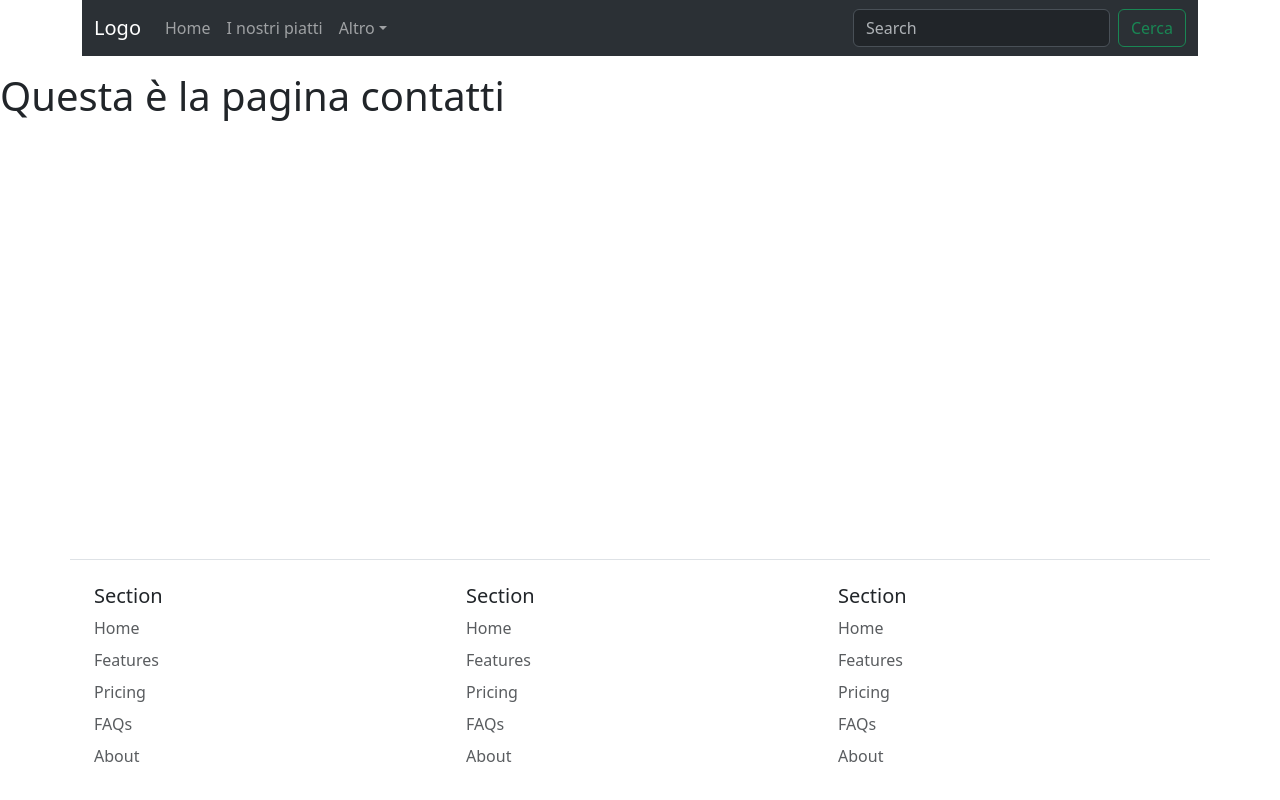
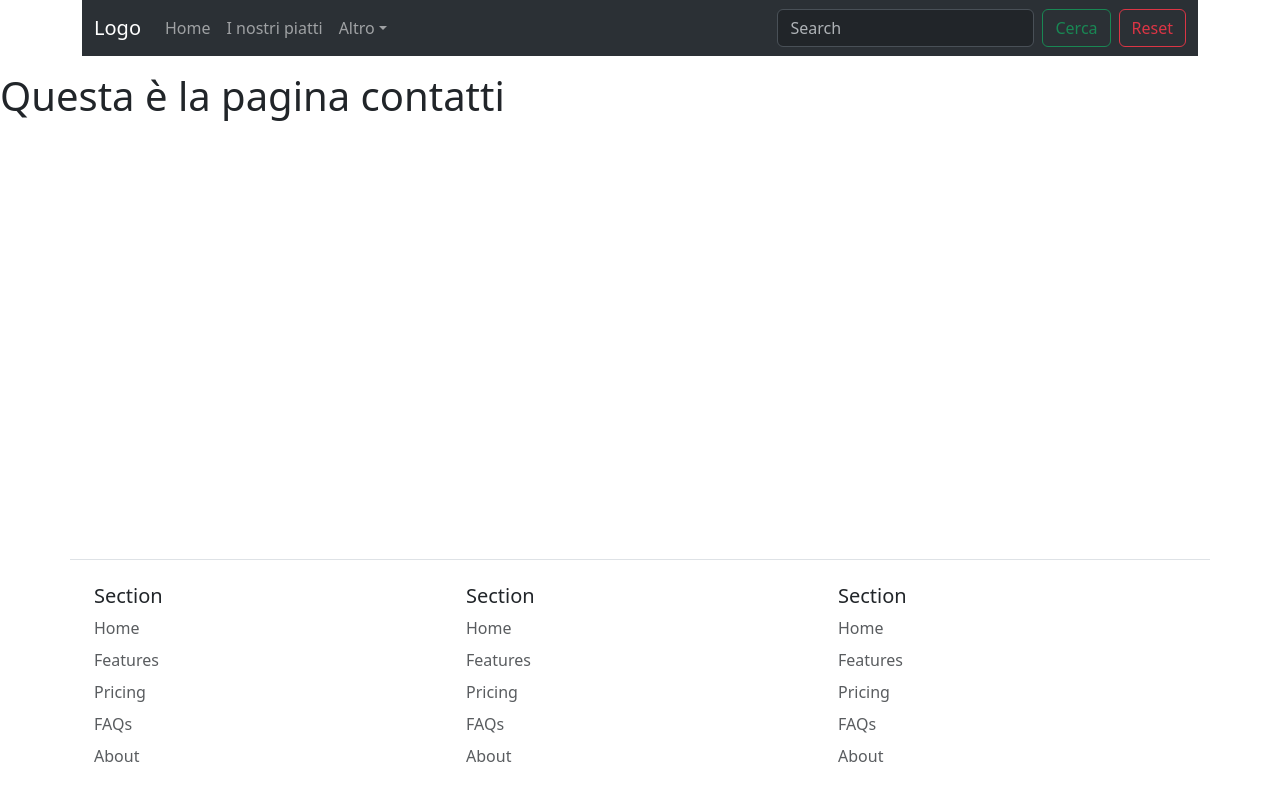
Before and after one commit to antoniorusso2/restaurant-webapp, a React app: page /contacts in a window 1280 px wide. Built offline with nearby package versions, Linux system fonts and the light colour scheme; no server answers; the HTML template or start-up script is replaced by a standard one.

Commit message:
add search params reset functionality

```diff
--- a/src/components/Searchbar.jsx
+++ b/src/components/Searchbar.jsx
@@ -18,10 +18,16 @@ export default function Searchbar() {
     setSearch(newValue);
   }
 
+  // refetch piatti con il reset del campo ricerca
+  function handleReset() {
+    setSearch("");
+    setSearchParams({}); //elimina parametro name dalla query string in caso non sia scritto niente nella barra di ricerca
+  }
+
   return (
-    <form className="d-flex" role="search" onSubmit={handleSearch}>
+    <form className="d-flex gap-2" role="search" onSubmit={handleSearch}>
       <input
-        className="form-control me-2"
+        className="form-control"
         type="search"
         id="search"
         placeholder="Search"
@@ -32,6 +38,9 @@ export default function Searchbar() {
       <button className="btn btn-outline-success" type="submit">
         Cerca
       </button>
+      <button type="reset" onClick={() => handleReset()} className="btn btn-outline-danger">
+        Reset
+      </button>
     </form>
   );
 }
```
